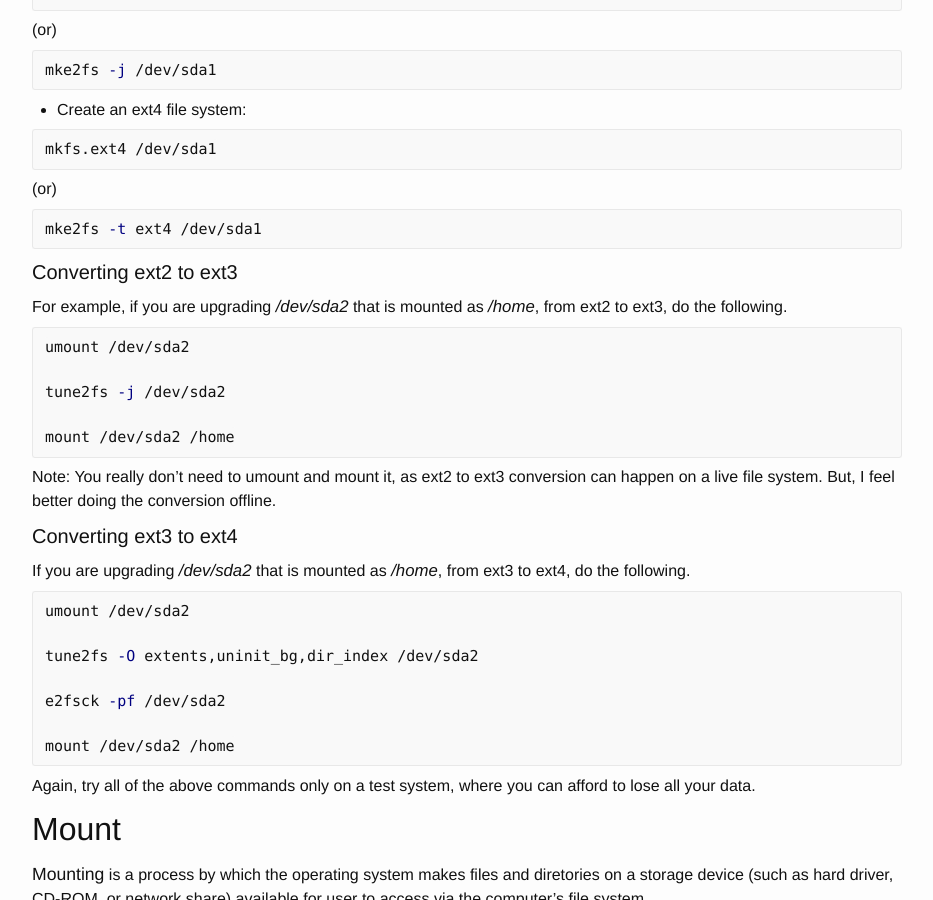
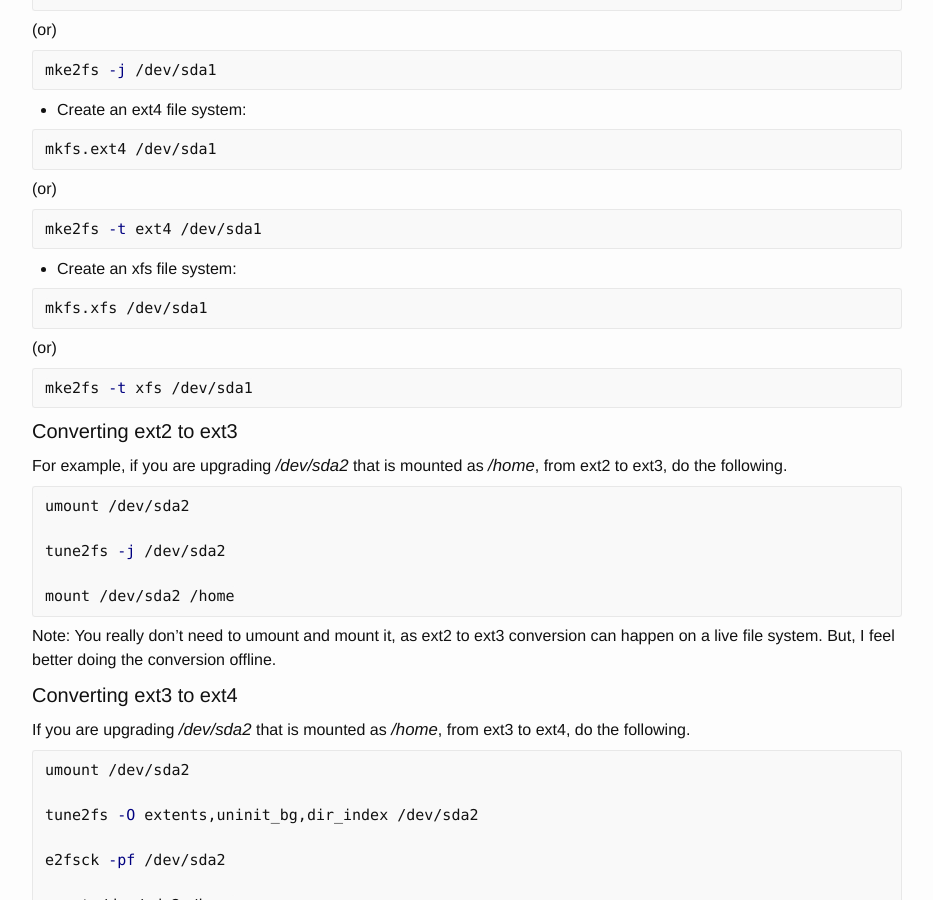
Before and after one commit to ousiax/ousiax.github.io, a Jekyll site: the page built from _posts/2018-04-09-partition-format-mount-disk-driver-linux.md, in a window 1280 px wide and 900 px high, scrolled down 2619 px. Shown: the whole window, without its empty margins (173-1106 px from the left). Built offline with Jekyll 4.4.1, drawn with Linux system fonts in a browser that asks for light colours; comment, search, counter and statistics services are not loaded.

Commit message:
Update 2018-04-09-partition-format-mount-disk-driver-linux.md

````diff
--- a/_posts/2018-04-09-partition-format-mount-disk-driver-linux.md
+++ b/_posts/2018-04-09-partition-format-mount-disk-driver-linux.md
@@ -112,6 +112,19 @@ mkfs.ext4 /dev/sda1
 ```sh
 mke2fs -t ext4 /dev/sda1
 ```
+
+- Create an xfs file system:
+
+```sh
+mkfs.xfs /dev/sda1
+```
+
+(or)
+
+```sh
+mke2fs -t xfs /dev/sda1
+```
+
 
 #### Converting ext2 to ext3
 
````
